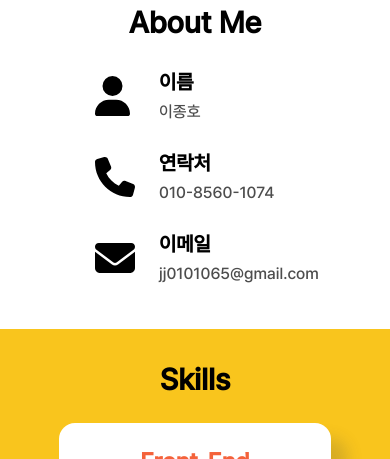
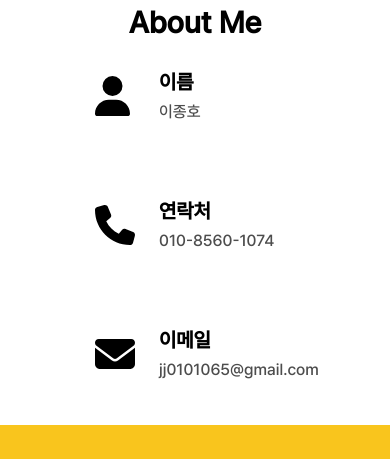
Before and after one commit to bell-ho/portfolio, a React (Create React App) app: page / in a window 390 px wide. Shown: the part 560-1019 px from the top of the page. Built offline with nearby package versions, Linux system fonts and the light colour scheme.

Commit message:
style: center phone section

```diff
--- a/src/global.css
+++ b/src/global.css
@@ -198,13 +198,16 @@ p {
 
 /*about*/
 
+
 .about__majors {
     display: flex;
-    justify-content: space-around;
+    justify-content: center;
+    gap: 3rem;
     margin: 80px 0;
 }
 
 .major {
+    width: 200px;
     display: flex;
     justify-content: space-between;
 }
```
